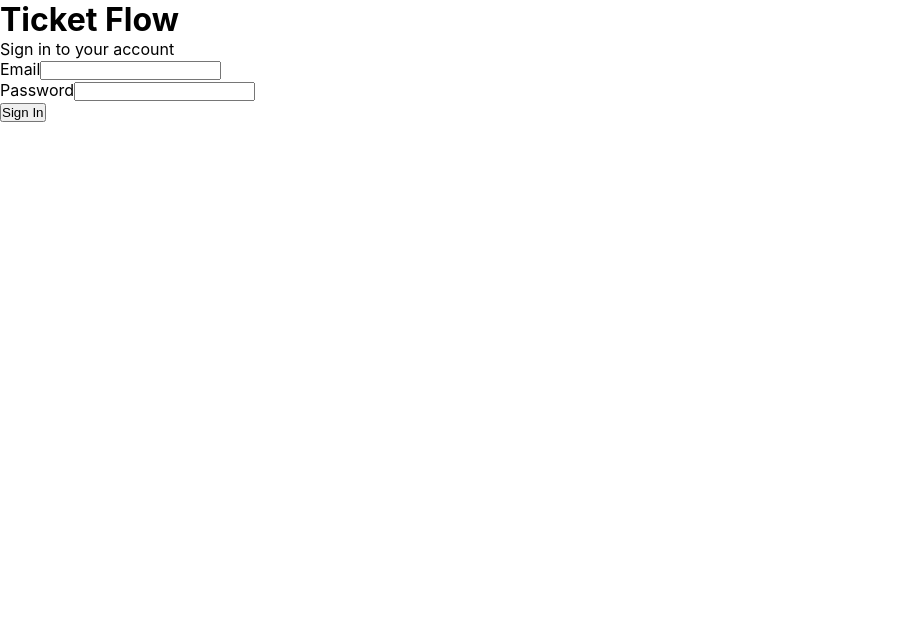
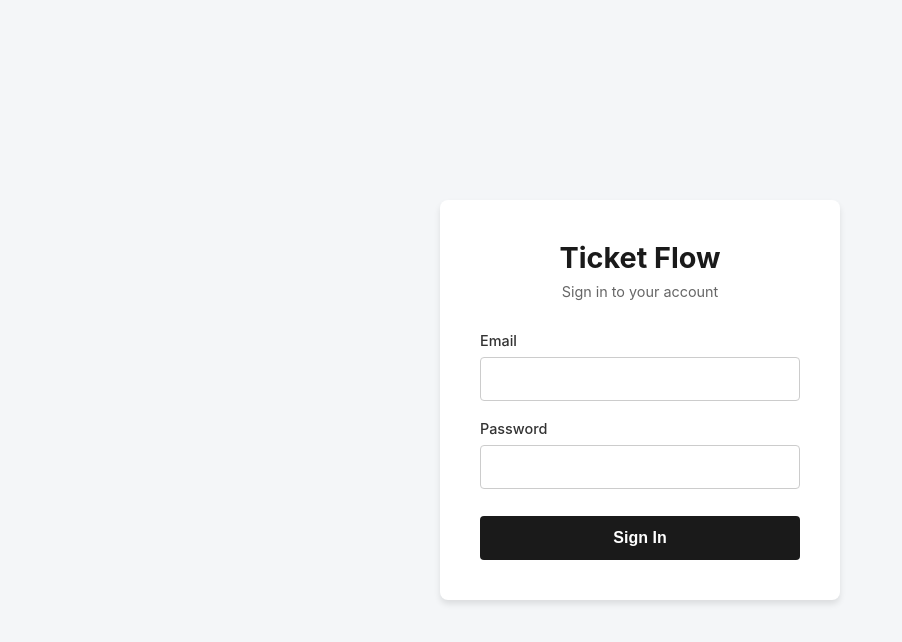
Before and after one commit to devmourao/ticket-flow, a React (Vite) app: page /login in a window 1280 px wide. Shown: the top 642 px of the page, without its empty margins (0-902 px from the left). Built offline with nearby package versions, Linux system fonts and the light colour scheme; no server answers.

Commit message:
style: add modern styling to login page

```diff
--- /dev/null
+++ b/src/pages/auth/Login.css
@@ -0,0 +1,94 @@
+.login-wrapper {
+  display: flex;
+  justify-content: center;
+  align-items: center;
+  min-height: 100vh;
+  background-color: #f4f6f8;
+}
+
+.login-container {
+  background-color: white;
+  padding: 2.5rem;
+  border-radius: 8px;
+  box-shadow: 0 4px 6px rgba(0, 0, 0, 0.1);
+  width: 100%;
+  max-width: 400px;
+  display: flex;
+  flex-direction: column;
+}
+
+.login-container h1 {
+  color: #1a1a1a;
+  text-align: center;
+  margin-bottom: 0.5rem;
+  font-size: 1.8rem;
+}
+
+.login-container p {
+  color: #666;
+  text-align: center;
+  margin-bottom: 2rem;
+  font-size: 0.9rem;
+}
+
+.login-form {
+  display: flex;
+  flex-direction: column;
+  gap: 1.2rem;
+}
+
+.form-group {
+  display: flex;
+  flex-direction: column;
+  gap: 0.5rem;
+}
+
+.form-group label {
+  font-weight: 500;
+  color: #333;
+  font-size: 0.9rem;
+}
+
+.form-group input {
+  padding: 0.75rem;
+  border: 1px solid #ccc;
+  border-radius: 4px;
+  font-size: 1rem;
+  transition: border-color 0.2s;
+}
+
+.form-group input:focus {
+  outline: none;
+  border-color: #1a1a1a;
+}
+
+.error-message {
+  color: #dc3545;
+  background-color: #f8d7da;
+  padding: 0.75rem;
+  border-radius: 4px;
+  font-size: 0.9rem;
+  text-align: center;
+}
+
+.submit-btn {
+  margin-top: 0.5rem;
+  padding: 0.8rem;
+  background-color: #1a1a1a;
+  color: white;
+  border: none;
+  border-radius: 4px;
+  font-weight: bold;
+  font-size: 1rem;
+  cursor: pointer;
+  transition: background-color 0.2s;
+}
+
+.submit-btn:hover {
+  background-color: #333;
+}
+
+.submit-btn:disabled {
+  background-color: #999;
+  cursor: not-allowed;
+}
--- a/src/pages/auth/Login.tsx
+++ b/src/pages/auth/Login.tsx
@@ -1,6 +1,7 @@
 import { useState } from 'react';
 import { useNavigate } from 'react-router-dom';
 import { supabase } from '../../lib/supabase';
+import './Login.css';
 
 export function Login() {
   const [email, setEmail] = useState('');
@@ -22,7 +23,6 @@ export function Login() {
     if (error) {
       setError(error.message);
     } else {
-      // Redirecionamento adicionado!
       navigate('/dashboard', { replace: true });
     }
 
@@ -30,12 +30,13 @@ export function Login() {
   };
 
   return (
+    <div className="login-wrapper">
       <div className="login-container">
         <h1>Ticket Flow</h1>
         <p>Sign in to your account</p>
 
-      <form onSubmit={handleLogin}>
-        <div>
+        <form className="login-form" onSubmit={handleLogin}>
+          <div className="form-group">
             <label htmlFor="email">Email</label>
             <input
               id="email"
@@ -46,7 +47,7 @@ export function Login() {
             />
           </div>
 
-        <div>
+          <div className="form-group">
             <label htmlFor="password">Password</label>
             <input
               id="password"
@@ -57,12 +58,13 @@ export function Login() {
             />
           </div>
 
-        {error && <p style={{ color: 'red' }}>{error}</p>}
+          {error && <p className="error-message">{error}</p>}
 
-        <button type="submit" disabled={loading}>
+          <button className="submit-btn" type="submit" disabled={loading}>
             {loading ? 'Signing in...' : 'Sign In'}
           </button>
         </form>
       </div>
+    </div>
   );
 }
```
Lines whose indentation alone changed are shown as unchanged.
